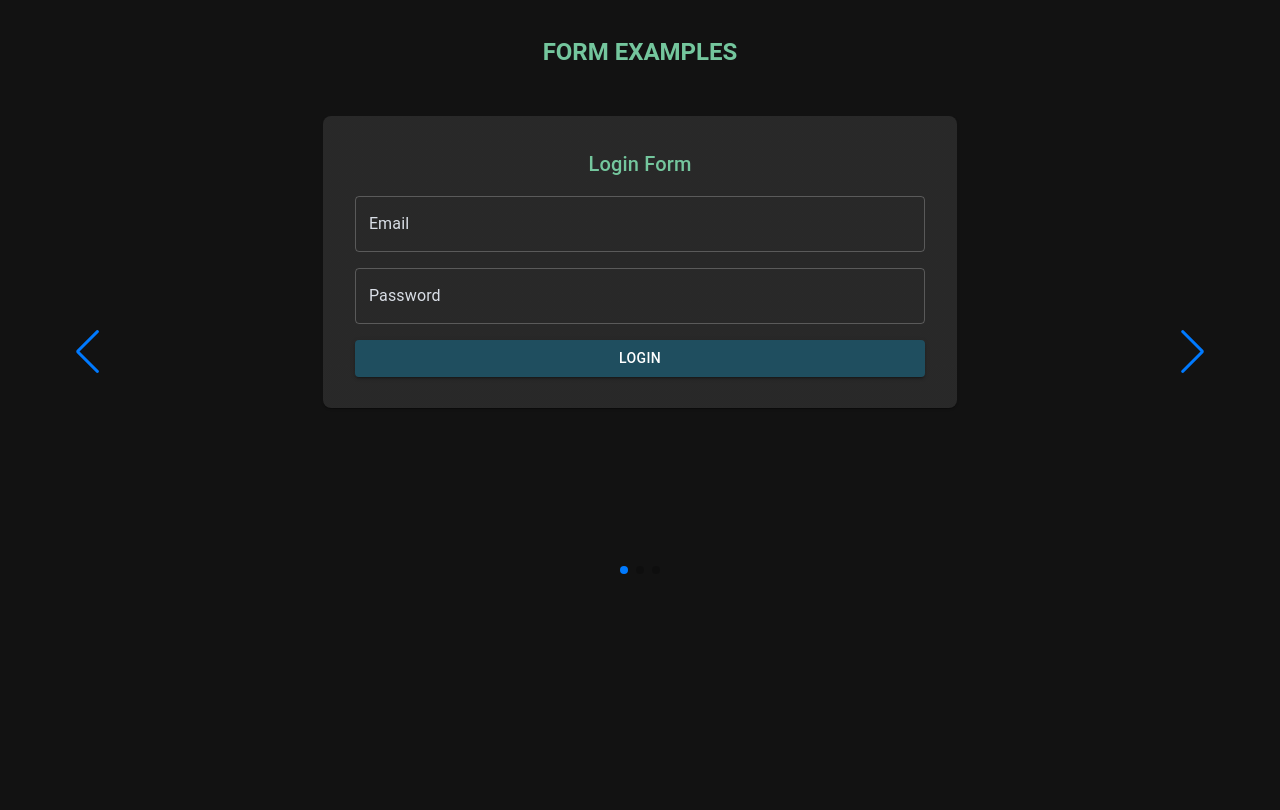
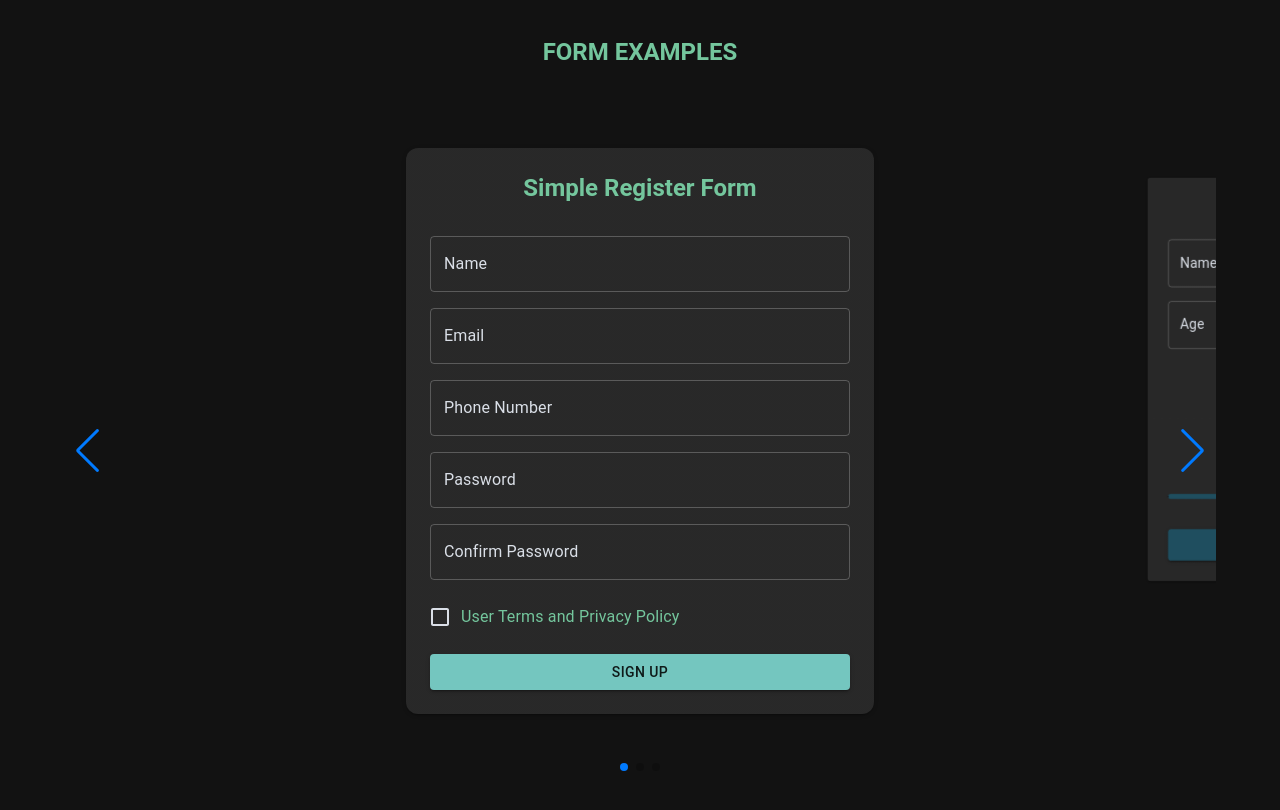
Before and after one commit to 0Halley0/HaleSen-Website, a React (Vite) app: page / in a window 1280 px wide. Shown: the part 1669-2479 px from the top of the page. Built offline with nearby package versions, Linux system fonts and the light colour scheme.

Commit message:
Feat:Added simple register form

```diff
--- a/package.json
+++ b/package.json
@@ -16,18 +16,21 @@
     "@mui/lab": "^7.0.0-beta.16",
     "@mui/material": "^7.3.1",
     "@mui/x-date-pickers": "^8.10.0",
+    "formik": "^2.4.6",
     "react": "^19.1.0",
     "react-dom": "^19.1.0",
     "react-router-dom": "^7.8.0",
     "react-router-hash-link": "^2.4.3",
     "react-scroll": "^1.9.3",
-    "swiper": "^11.2.10"
+    "swiper": "^11.2.10",
+    "yup": "^1.7.0"
   },
   "devDependencies": {
     "@eslint/js": "^9.30.1",
     "@types/react": "^19.1.9",
     "@types/react-dom": "^19.1.7",
     "@types/react-scroll": "^1.8.10",
+    "@types/yup": "^0.29.14",
     "@vitejs/plugin-react": "^4.6.0",
     "eslint": "^9.30.1",
     "eslint-plugin-react-hooks": "^5.2.0",
--- a/src/components/demos/forms/DemoForm1.tsx
+++ b/src/components/demos/forms/DemoForm1.tsx
@@ -1,16 +1,167 @@
-import { Paper, Typography, TextField, Button } from "@mui/material";
+import {
+  Box,
+  Paper,
+  Typography,
+  TextField,
+  Button,
+  FormControlLabel,
+  Checkbox,
+  Grid,
+} from "@mui/material";
+import { Formik, Form } from "formik";
+import * as Yup from "yup";
 
-export default function DemoForm1() {
+const validationSchema = Yup.object({
+  name: Yup.string().required("Name is required"),
+  email: Yup.string()
+    .email("Enter a valid email")
+    .required("Email is required"),
+  phone: Yup.string()
+    .matches(/^\d{10,15}$/, "Enter a valid phone number")
+    .required("Phone Number is required"),
+  password: Yup.string()
+    .min(6, "Password must be at least 6 characters")
+    .required("Password is required"),
+  confirmPassword: Yup.string()
+    .oneOf([Yup.ref("password")], "Passwords must match")
+    .required("Confirm Password is required"),
+  terms: Yup.boolean().oneOf([true], "You must accept the terms"),
+});
+
+export default function ValidatedForm() {
+  const initialValues = {
+    name: "",
+    email: "",
+    phone: "",
+    password: "",
+    confirmPassword: "",
+    terms: false,
+  };
+
   return (
-    <Paper sx={{ p: 4, borderRadius: 2, minWidth: 280 }}>
-      <Typography variant="h6" sx={{ mb: 2 }}>
-        Login Form
-      </Typography>
-      <TextField fullWidth label="Email" type="email" sx={{ mb: 2 }} />
-      <TextField fullWidth label="Password" type="password" sx={{ mb: 2 }} />
-      <Button variant="contained" fullWidth>
-        Login
-      </Button>
-    </Paper>
+    <Box sx={{ p: 4 }}>
+      <Paper sx={{ p: 3, borderRadius: 3, boxShadow: 2, maxWidth: "420px" }}>
+        <Typography variant="h5" sx={{ pb: 4, fontWeight: 600 }}>
+          Simple Register Form
+        </Typography>
+        <Formik
+          initialValues={initialValues}
+          validationSchema={validationSchema}
+          onSubmit={(values) => console.log("Form submitted:", values)}
+        >
+          {({ values, errors, touched, handleChange, handleBlur }) => (
+            <Form>
+              <Grid container spacing={2}>
+                <Grid size={{ xs: 12 }}>
+                  <TextField
+                    fullWidth
+                    label="Name"
+                    color="secondary"
+                    name="name"
+                    value={values.name}
+                    onChange={handleChange}
+                    onBlur={handleBlur}
+                    error={touched.name && Boolean(errors.name)}
+                    helperText={touched.name && errors.name}
+                  />
+                </Grid>
+                <Grid size={{ xs: 12 }}>
+                  <TextField
+                    fullWidth
+                    label="Email"
+                    color="secondary"
+                    type="email"
+                    name="email"
+                    value={values.email}
+                    onChange={handleChange}
+                    onBlur={handleBlur}
+                    error={touched.email && Boolean(errors.email)}
+                    helperText={touched.email && errors.email}
+                  />
+                </Grid>
+                <Grid size={{ xs: 12 }}>
+                  <TextField
+                    fullWidth
+                    label="Phone Number"
+                    color="secondary"
+                    type="tel"
+                    name="phone"
+                    value={values.phone}
+                    onChange={handleChange}
+                    onBlur={handleBlur}
+                    error={touched.phone && Boolean(errors.phone)}
+                    helperText={touched.phone && errors.phone}
+                  />
+                </Grid>
+
+                <Grid size={{ xs: 12 }}>
+                  <TextField
+                    fullWidth
+                    label="Password"
+                    color="secondary"
+                    type="password"
+                    name="password"
+                    value={values.password}
+                    onChange={handleChange}
+                    onBlur={handleBlur}
+                    error={touched.password && Boolean(errors.password)}
+                    helperText={touched.password && errors.password}
+                  />
+                </Grid>
+                <Grid size={{ xs: 12 }}>
+                  <TextField
+                    fullWidth
+                    label="Confirm Password"
+                    color="secondary"
+                    type="password"
+                    name="confirmPassword"
+                    value={values.confirmPassword}
+                    onChange={handleChange}
+                    onBlur={handleBlur}
+                    error={
+                      touched.confirmPassword && Boolean(errors.confirmPassword)
+                    }
+                    helperText={
+                      touched.confirmPassword && errors.confirmPassword
+                    }
+                  />
+                </Grid>
+
+                <Grid size={{ xs: 12 }}>
+                  <FormControlLabel
+                    sx={{ width: "100%" }}
+                    control={
+                      <Checkbox
+                        name="terms"
+                        color="secondary"
+                        checked={values.terms}
+                        onChange={handleChange}
+                        onBlur={handleBlur}
+                      />
+                    }
+                    label="User Terms and Privacy Policy"
+                  />
+                  {touched.terms && errors.terms && (
+                    <Typography variant="caption" color="error">
+                      {errors.terms}
+                    </Typography>
+                  )}
+                </Grid>
+                <Grid size={{ xs: 12 }}>
+                  <Button
+                    color="secondary"
+                    type="submit"
+                    variant="contained"
+                    fullWidth
+                  >
+                    Sign Up
+                  </Button>
+                </Grid>
+              </Grid>
+            </Form>
+          )}
+        </Formik>
+      </Paper>
+    </Box>
   );
 }
--- a/src/components/demos/forms/DemoForm2.tsx
+++ b/src/components/demos/forms/DemoForm2.tsx
@@ -1,17 +1,156 @@
-import { Paper, Typography, TextField, Button } from "@mui/material";
+import { useFormik } from "formik";
+import * as Yup from "yup";
+import {
+  Box,
+  Paper,
+  Typography,
+  Grid,
+  TextField,
+  MenuItem,
+  Checkbox,
+  FormControlLabel,
+  Switch,
+  Slider,
+  Button,
+} from "@mui/material";
 
-export default function DemoForm2() {
+const validationSchema = Yup.object({
+  name: Yup.string().required("Name is required"),
+  email: Yup.string().email("Invalid email").required("Email is required"),
+  age: Yup.number().min(18, "Must be at least 18").required("Age is required"),
+  country: Yup.string().required("Country is required"),
+});
+
+export default function DemoForm() {
+  const formik = useFormik({
+    initialValues: {
+      name: "",
+      email: "",
+      age: "",
+      country: "",
+      agree: false,
+      notifications: true,
+      satisfaction: 50,
+    },
+    validationSchema,
+    onSubmit: (values) => {
+      console.log("Form Submitted:", values);
+      alert(JSON.stringify(values, null, 2));
+    },
+  });
+
   return (
-    <Paper sx={{ p: 4, borderRadius: 2, minWidth: 280 }}>
-      <Typography variant="h6" sx={{ mb: 2 }}>
-        Contact Form
-      </Typography>
-      <TextField fullWidth label="Name" sx={{ mb: 2 }} />
-      <TextField fullWidth label="Email" type="email" sx={{ mb: 2 }} />
-      <TextField fullWidth label="Message" multiline rows={4} sx={{ mb: 2 }} />
-      <Button variant="contained" fullWidth>
-        Send Message
-      </Button>
-    </Paper>
+    <Box sx={{ flexGrow: 1, p: 2 }}>
+      <Paper sx={{ p: 3 }}>
+        <Typography variant="h6" sx={{ mb: 2, fontWeight: "bold" }}>
+          User Registration Form
+        </Typography>
+
+        <form onSubmit={formik.handleSubmit}>
+          <Grid container spacing={2}>
+            <Grid size={{ xs: 12, md: 6 }}>
+              <TextField
+                fullWidth
+                label="Name"
+                name="name"
+                value={formik.values.name}
+                onChange={formik.handleChange}
+                error={formik.touched.name && Boolean(formik.errors.name)}
+                helperText={formik.touched.name && formik.errors.name}
+              />
+            </Grid>
+
+            <Grid size={{ xs: 12, md: 6 }}>
+              <TextField
+                fullWidth
+                label="Email"
+                name="email"
+                type="email"
+                value={formik.values.email}
+                onChange={formik.handleChange}
+                error={formik.touched.email && Boolean(formik.errors.email)}
+                helperText={formik.touched.email && formik.errors.email}
+              />
+            </Grid>
+
+            <Grid size={{ xs: 12, md: 6 }}>
+              <TextField
+                fullWidth
+                label="Age"
+                name="age"
+                type="number"
+                value={formik.values.age}
+                onChange={formik.handleChange}
+                error={formik.touched.age && Boolean(formik.errors.age)}
+                helperText={formik.touched.age && formik.errors.age}
+              />
+            </Grid>
+
+            <Grid size={{ xs: 12, md: 6 }}>
+              <TextField
+                select
+                fullWidth
+                label="Country"
+                name="country"
+                value={formik.values.country}
+                onChange={formik.handleChange}
+                error={formik.touched.country && Boolean(formik.errors.country)}
+                helperText={formik.touched.country && formik.errors.country}
+              >
+                <MenuItem value="tr">Turkey</MenuItem>
+                <MenuItem value="us">USA</MenuItem>
+                <MenuItem value="de">Germany</MenuItem>
+              </TextField>
+            </Grid>
+
+            <Grid size={{ xs: 12 }}>
+              <FormControlLabel
+                control={
+                  <Checkbox
+                    name="agree"
+                    checked={formik.values.agree}
+                    onChange={formik.handleChange}
+                  />
+                }
+                label="I agree to the terms & conditions"
+              />
+            </Grid>
+
+            <Grid size={{ xs: 12 }}>
+              <FormControlLabel
+                control={
+                  <Switch
+                    name="notifications"
+                    checked={formik.values.notifications}
+                    onChange={formik.handleChange}
+                  />
+                }
+                label="Enable notifications"
+              />
+            </Grid>
+
+            <Grid size={{ xs: 12 }}>
+              <Typography gutterBottom>Satisfaction Level</Typography>
+              <Slider
+                value={formik.values.satisfaction}
+                onChange={(_, value) =>
+                  formik.setFieldValue("satisfaction", value)
+                }
+                step={10}
+                marks
+                min={0}
+                max={100}
+              />
+            </Grid>
+
+            <Grid size={{ xs: 12 }}>
+              <Button type="submit" variant="contained" fullWidth>
+                Submit
+              </Button>
+            </Grid>
+          </Grid>
+        </form>
+      </Paper>
+    </Box>
   );
 }
```
Also changed, not shown: 1 other file (tests, documents, lock files or other folders).
